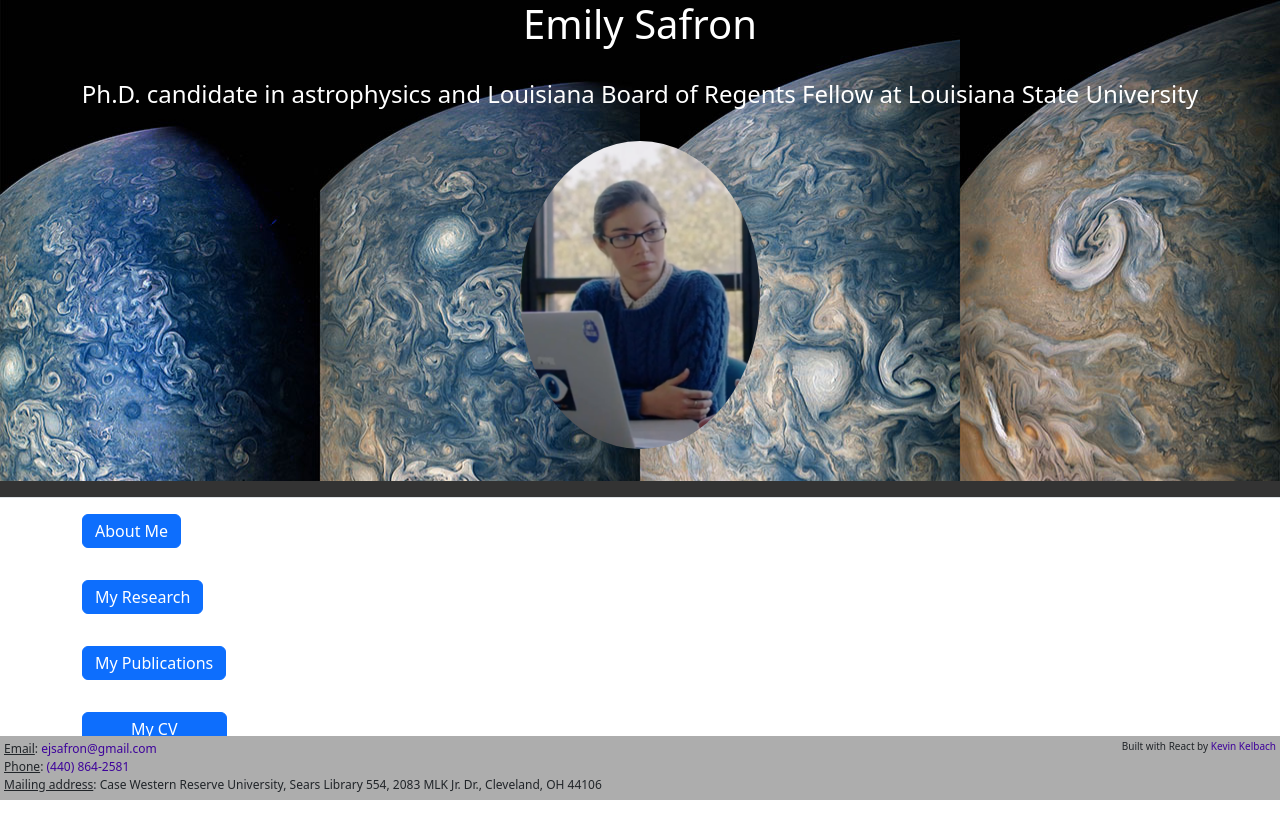
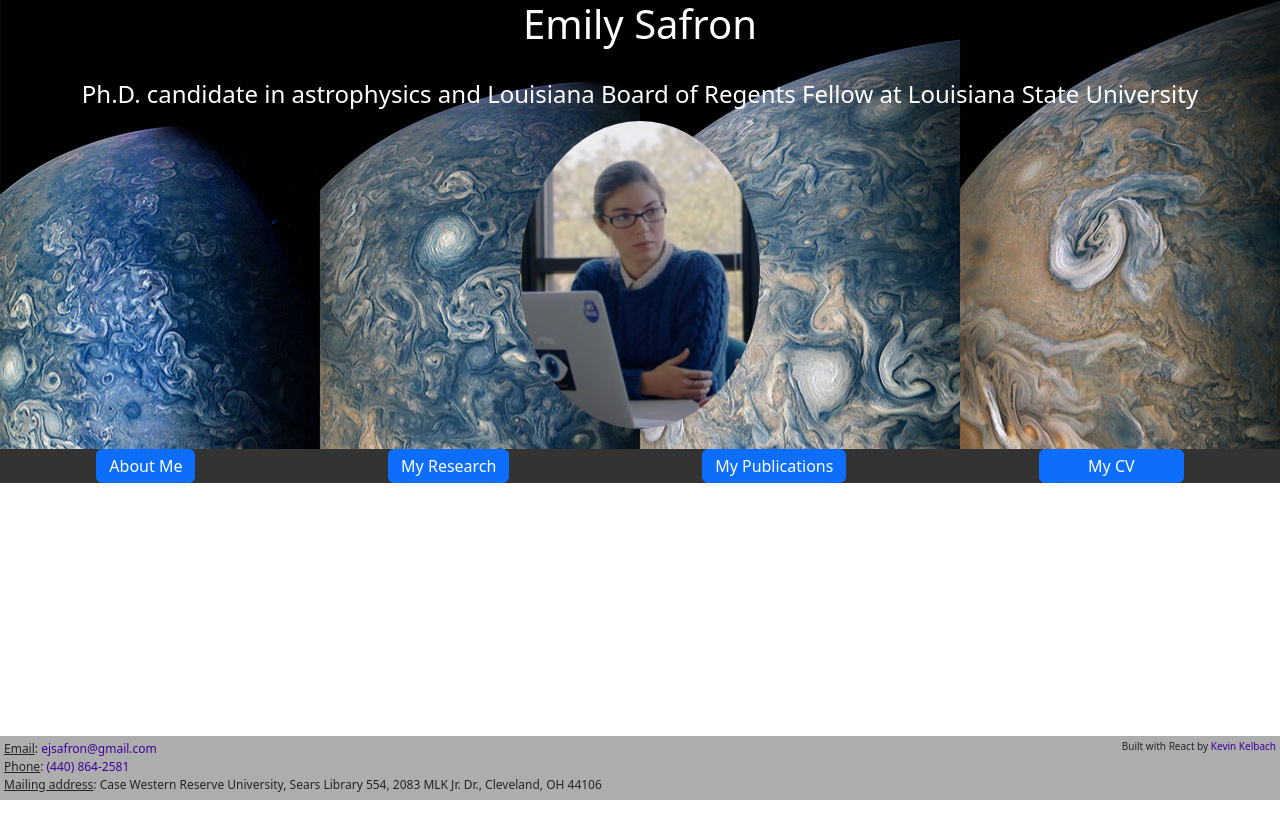
Before and after one commit to Kelbach/ejs-portfolio, a React (Create React App) app: page / in a window 1280 px wide. After the commit the page ends 800 px from the top, so only its background shows below. Built offline with nearby package versions, Linux system fonts and the light colour scheme.

Commit message:
button navbar

```diff
--- a/src/App.js
+++ b/src/App.js
@@ -1,10 +1,10 @@
 import React, { useState } from 'react';
 import 'bootstrap/dist/css/bootstrap.css';
 // import components and icons
-import NavTabs from './components/NavTabs';
+// import NavTabs from './components/NavTabs';
 // import About from './components/About';
 // import Github from './components/Github';
-import MyCV from './components/MyCV';
+// import MyCV from './components/MyCV';
 import Main from './pages/main';
 import dfjkdsl from './assets/IMAGES/dfjkdsl.png';
 import './style.css';
@@ -12,18 +12,53 @@ import './style.css';
 function App() {
   // Using useState, set the default value for currentPage to 'Home'
   const [currentPage, handlePageChange] = useState('About');
+  const [showAbout, setShowAbout] = useState(false);
+  const [showPublications, setShowPublications] = useState(false);
+  const [showResearch, setShowResearch] = useState(false);
+  const [showCV, setShowCV] = useState(false);
+
+  function handleAbout() {
+      if (!showAbout){
+          setShowAbout(true);
+      } else {
+          setShowAbout(false);
+      }
+  }
+
+  function handlePublications() {
+      if (!showPublications){
+          setShowPublications(true);
+      } else {
+          setShowPublications(false);
+      }
+  }
+
+  function handleResearch() {
+      if (!showResearch){
+          setShowResearch(true);
+      } else {
+          setShowResearch(false);
+      }
+  }
+
+  function handleCV() {
+      if (!showCV){
+          setShowCV(true);
+      } else {
+          setShowCV(false);
+      }
+  }
 
   // The renderPage method uses a switch statement to render the appropriate current page
   const renderPage = () => {
     switch (currentPage) {
-      case 'About Me':
-        return <Main />;
-      case 'My CV':
-        return <MyCV />;
-        // case 'Github':
-        //   return <Github />;
       default:
-        return <Main />;
+        return <Main
+                about={showAbout}
+                pubs={showPublications}
+                res={showResearch}
+                cv={showCV}
+                />;
     }
   };
 
@@ -33,13 +68,8 @@ function App() {
       <div className="header">
         <h1>Emily Safron</h1>
         <h4>Ph.D. candidate in astrophysics and Louisiana Board of Regents Fellow at Louisiana State University</h4>
-        <img src={dfjkdsl} alt="Looking more put-together than usual, I confess"  />
+        <img id="profile-pic" src={dfjkdsl} alt="Looking more put-together than usual, I confess"  />
       </div>
-      <nav>
-        {/* Pass the state value and the setter as props to NavTabs */}
-        <NavTabs currentPage={currentPage} handlePageChange={handlePageChange} />
-        {/* Call the renderPage function passing in the currentPage */}
-      </nav>
       { currentPage === 'About Me' && <section className="hero">
       {/* <article>
         <p>Destiny is a gift. Some go their entire lives, living existence as a quiet desperation. Never learning the truth that what feels as though a burden pushing down upon our shoulders, is actually, a sense of purpose that lifts us to greater heights. Never forget that fear is but the precursor to valour, that to strive and triumph in the face of fear, is what is means to be a hero.
@@ -47,6 +77,12 @@ function App() {
       </article>  */}
     </section> }
     </header>
+    <nav className="button-nav sticky-top d-flex justify-content-around">
+      {!showAbout ? <a href="#about"><button type="button" className="btn btn-primary sticky-top py-1 mx-0" onClick={()=>handleAbout()} >About Me</button></a> : <button type="button" className="btn btn-info sticky-top py-1 mx-0" onClick={()=>handleAbout()} >About Me</button>}
+      {!showResearch ? <a href="#research"><button type="button" className="btn btn-primary sticky-top py-1 mx-0" onClick={()=>handleResearch()} >My Research</button></a> : <button type="button" className="btn btn-info sticky-top py-1 mx-0" onClick={()=>handleResearch()} >My Research</button>}
+      {!showPublications ? <a href="#publications"><button type="button" className="btn btn-primary sticky-top py-1 mx-0" onClick={()=>handlePublications()} >My Publications</button></a> : <button type="button" className="btn btn-info sticky-top py-1 mx-0" onClick={()=>handlePublications()} >My Publications</button>}
+      {!showCV ? <a href="#cv"><button type="button" className="btn btn-primary sticky-top py-1 mx-0 px-5" onClick={()=>handleCV()} >My CV</button></a> : <button type="button" className="btn btn-info sticky-top py-1 mx-0 px-5" onClick={()=>handleCV()} >My CV</button>}
+    </nav>
     <div className="booty">{renderPage(currentPage)}</div>
     <footer>
         <div className='contact'>
--- a/src/pages/main.js
+++ b/src/pages/main.js
@@ -1,4 +1,4 @@
-import React, {useState} from 'react';
+import React from 'react';
 // import dfjkdsl from '../../assets/IMAGES/dfjkdsl.png';
 // import me2 from '../../assets/IMAGES/me-2.png';
 // import me3 from '../../assets/IMAGES/me-3.png';
@@ -11,44 +11,7 @@ import MyCV from '../components/MyCV';
 // import anime from 'animejs/lib/anime.es.js';
 import '../style.css';
 
-function Main(){
-
-    const [showAbout, setShowAbout] = useState(false);
-    const [showPublications, setShowPublications] = useState(false);
-    const [showResearch, setShowResearch] = useState(false);
-    const [showCV, setShowCV] = useState(false);
-
-    function handleAbout() {
-        if (!showAbout){
-            setShowAbout(true);
-        } else {
-            setShowAbout(false);
-        }
-    }
-
-    function handlePublications() {
-        if (!showPublications){
-            setShowPublications(true);
-        } else {
-            setShowPublications(false);
-        }
-    }
-
-    function handleResearch() {
-        if (!showResearch){
-            setShowResearch(true);
-        } else {
-            setShowResearch(false);
-        }
-    }
-
-    function handleCV() {
-        if (!showCV){
-            setShowCV(true);
-        } else {
-            setShowCV(false);
-        }
-    }
+function Main(props){
 
     // anime({
     //     targets: 'main',
@@ -62,15 +25,10 @@ function Main(){
         <div className="container-md">
         <section id="about-me" className="">
             <article>
-
-                {!showAbout ? <a href="#about"><button type="button" className="btn btn-primary sticky-top my-3 py-1 mx-0" onClick={()=>handleAbout()} >About Me</button></a> : <button type="button" className="btn btn-info sticky-top my-3 py-1 mx-0" onClick={()=>handleAbout()} >About Me</button>}
-                    <br/>{showAbout ? <About /> : <></>}
-                {!showResearch ? <a href="#research"><button type="button" className="btn btn-primary sticky-top my-3 py-1 mx-0" onClick={()=>handleResearch()} >My Research</button></a> : <button type="button" className="btn btn-info sticky-top my-3 py-1 mx-0" onClick={()=>handleResearch()} >My Research</button>}
-                    <br/>{showResearch ? <Research /> : <></>}
-                {!showPublications ? <a href="#publications"><button type="button" className="btn btn-primary sticky-top my-3 py-1 mx-0" onClick={()=>handlePublications()} >My Publications</button></a> : <button type="button" className="btn btn-info sticky-top my-3 py-1 mx-0" onClick={()=>handlePublications()} >My Publications</button>}
-                    <br/>{showPublications ? <Publications /> : <></>}
-                {!showCV ? <a href="#cv"><button type="button" className="btn btn-primary sticky-top my-3 py-1 mx-0 px-5" onClick={()=>handleCV()} >My CV</button></a> : <button type="button" className="btn btn-info sticky-top my-3 py-1 mx-0 px-5" onClick={()=>handleCV()} >My CV</button>}
-                    <br/>{showCV ? <MyCV /> : <></>}
+                    <br/>{props.about ? <About /> : <></>}
+                    <br/>{props.res ? <Research /> : <></>}
+                    <br/>{props.pubs ? <Publications /> : <></>}
+                    <br/>{props.cv ? <MyCV /> : <></>}
 
             </article>
         </section>
--- a/src/style.css
+++ b/src/style.css
@@ -50,13 +50,11 @@ a:active {
 }
 /* Header/logo Title */
 header {
-    padding: 50px;
     text-align: center;
     background-image: url('./assets/IMAGES/juno.jpg');
     /*background: #8fd0c0;*/
     color: white;
     padding: 0px;
-
 }
 
 /* Increase the font size of the heading */
@@ -69,11 +67,11 @@ header h4 {
     margin: 2rem;
 }
 
-.header img {
+#profile-pic {
     width: 15rem;
-    margin: 2.5% auto;
+    margin: 0 auto;
     border-radius: 50%;
-
+    transform: translateY(-20px)
 }
 
 img {
@@ -85,6 +83,10 @@ img {
 
 .gallery img {
     margin: 1rem 0px;;
+}
+
+.button-nav {
+    background-color: #333;
 }
 
 /* Style the top navigation bar */
```
